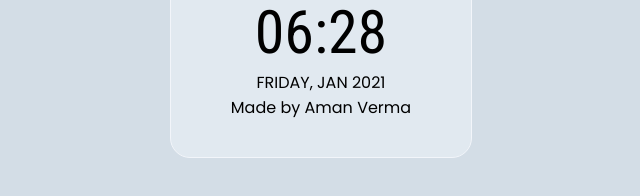
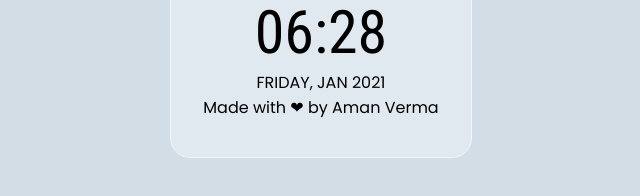
Before and after one commit to amanverma21/Clock, a plain HTML site: page index.html in a window 1280 px wide. Shown: the part 526-722 px from the top of the page, 319-959 px from the left. Drawn offline with Linux system fonts and the light colour scheme.

Commit message:
Update index.html

```diff
--- a/index.html
+++ b/index.html
@@ -30,7 +30,7 @@
                     <span class="hours"></span>:<span class="mins"></span>
                 </span>
                 <p>FRIDAY, JAN 2021<br>
-                         Made by Aman Verma<br/></p>
+                         Made with ❤ by Aman Verma<br/></p>
             </div>
         </div>
     </div>
```
